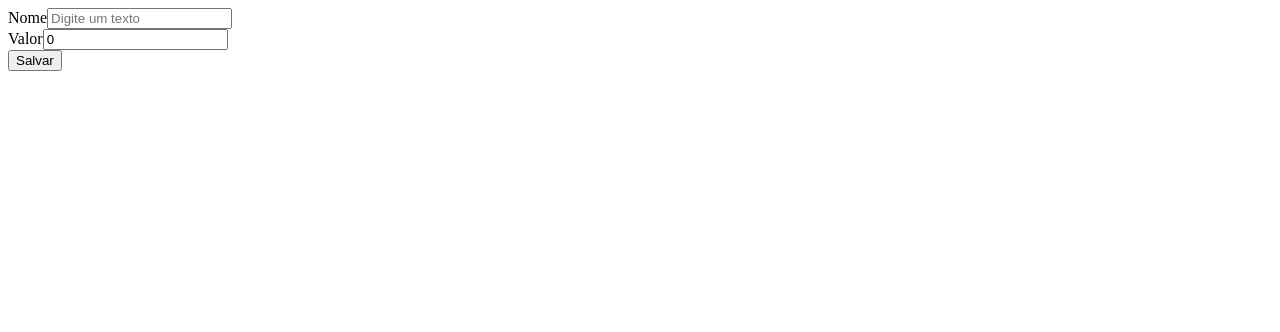
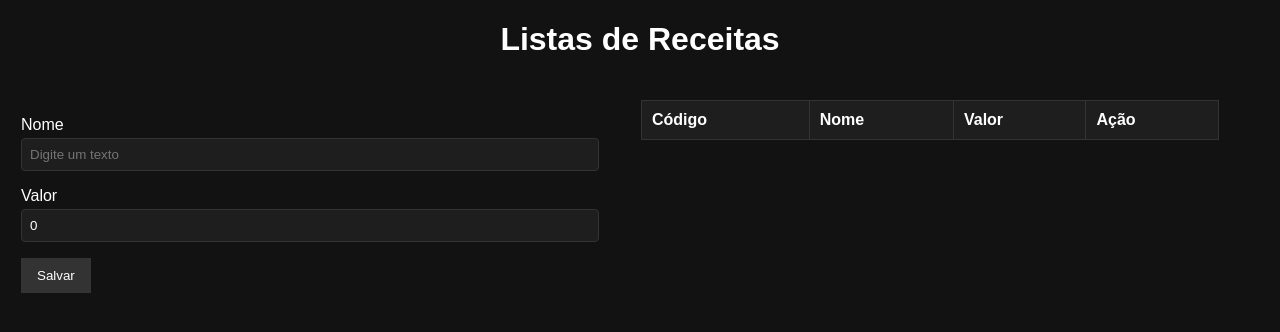
Before and after one commit to Sammadar/caixa-ng, an Angular app: page / in a window 1280 px wide. Shown: the top 332 px of the page. Built offline with nearby package versions, Linux system fonts and the light colour scheme.

Commit message:
adicionando o listar, apagar e editar

```diff
--- a/angular.json
+++ b/angular.json
@@ -57,6 +57,9 @@
         },
         "serve": {
           "builder": "@angular-devkit/build-angular:dev-server",
+          "options":{
+            "open": false
+          },
           "configurations": {
             "production": {
               "buildTarget": "caixa-ng:build:production"
--- a/src/app/components/receitas/cadastro-receita/cadastro-receita.component.css
+++ b/src/app/components/receitas/cadastro-receita/cadastro-receita.component.css
@@ -0,0 +1,64 @@
+h1{
+    text-align: center;
+}
+
+.container{
+    display: flex;
+    flex-direction: column;
+    height: 100%;
+    width: 100%;
+}
+
+.formulario-tabela{
+    display: flex;
+    flex-direction: row;
+    gap: 40px;
+    padding: 20px;
+    box-sizing: border-box;
+}
+
+.tabela,
+.formulario{
+    flex: 1;
+    overflow-y: auto;
+    padding: 0 1px;
+}
+
+table{
+    width: 100%;
+    border-collapse: collapse;
+    background-color: #1e1e1e;
+}
+
+th,td{
+    border: 1px solid #333;
+    padding: 10px;
+    text-align: left;
+}
+label{
+    display: block;
+    margin-bottom: 4px;
+    margin-top: 16px;
+}
+
+input{
+    width: 100%;
+    padding: 8px;
+    background-color: #1e1e1e;
+    color: #fff;
+    border: 1px solid #333;
+    border-radius: 4px;
+    box-sizing: border-box;
+}
+button{
+    background-color: #333;
+    color: #fff;
+    border: none;
+    padding: 10px 16px;
+    margin-top: 16px;
+    cursor: pointer;
+    margin-right: 10px;
+}
+buttom:hover{
+    background-color: #444;
+}
--- a/src/app/components/receitas/cadastro-receita/cadastro-receita.component.html
+++ b/src/app/components/receitas/cadastro-receita/cadastro-receita.component.html
@@ -1,7 +1,10 @@
-<div>
+<div class="container">
+    <h1>Listas de Receitas</h1>
+
+    <div class="formulario-tabela">
+        <div class="formulario"><div>
             <label for="campo-nome">Nome</label>
             <input type="text" id="campo-nome" placeholder="Digite um texto" [(ngModel)]="nome">
-
         </div>
 
         <div>
@@ -10,15 +13,32 @@
         </div>
 
         <button (click)="salvarReceita()">Salvar</button>
-@if(nome != ""){
+        </div>
 
-<p> Texto digitado: {{nome}} </p>
-
-<ul>
-    <li>1 vez: {{ valor * 1 }} </li>
-    <li>2 vez: {{ valor * 2 }} </li>
-    <li>3 vez: {{ valor * 3 }} </li>
-    <li>4 vez: {{ valor * 4 }} </li>
-</ul>
-
+        <div class="tabela">
+            <table border ="1">
+                <thead>
+                    <tr>
+                        <th>Código</th>
+                        <th>Nome</th>
+                        <th>Valor</th>
+                        <th>Ação</th>
+                    </tr>
+                </thead>
+                <tbody>
+                    @for(receita of receitas; track receitas){
+                        <tr>
+                            <td>{{receita.id}}</td>
+                            <td>{{receita.nome}}</td>
+                            <td>{{receita.valor}}</td>
+                            <td>
+                                <button (click)="editar(receita)">Editar</button>
+                                <button (click)="apagar(receita)">Apagar</button>
+                            </td>
+                        </tr>
                     }
+                </tbody>
+            </table>
+        </div>
+    <div>
+<div>
--- a/src/app/components/receitas/cadastro-receita/cadastro-receita.component.ts
+++ b/src/app/components/receitas/cadastro-receita/cadastro-receita.component.ts
@@ -1,5 +1,6 @@
 import { Component } from '@angular/core';
 import { FormsModule } from '@angular/forms';
+import { Receita } from '../../../models/receita';
 
 @Component({
   selector: 'app-cadastro-receita',
@@ -10,15 +11,73 @@
 export class CadastroReceitaComponent {
   // Toda vez que utlizar [(ngModel)] é obrigatório importar FormsModule
   // ngModel é a forma que fazemos a ligação de algum campo com uma variável
+  proximoId: number = 0;
+  //idParaEditar é uma variável do tipo number que é nullable, ou seja, ela pode ou não ter valer (?)
+  idParaEditar?: number;
 
   nome: string = "";
   valor: number = 0
-  receitas: Array<string> = [];
+  receitas: Array<Receita> = [];
 
   salvarReceita() {
-    debugger;
+    if (this.nome.length < 3) {
+      alert("Nome deve conter no mínimo 3 caracteres")
+      return;
+    }
+    if (this.nome.length > 30) {
+      alert("Nome deve conter no máximo 30 caracteres")
+      return;
+    }
+    let valor = parseFloat(this.valor.toString().replace(",", "."));
+    // NaN é not a number, é recebido NaN quando o valor que é tentado converter para float
+    //não é um float válido
+    if (Number.isNaN(valor)) {
+      alert("Valor deve ser um número real");
+      return;
+    }
+    if (valor <= 0) {
+      alert("Valor deve ser maior que R$ 0,00");
+      return;
+    }
+    if (this.idParaEditar == undefined) {
+      this.cadastrarReceita();
+    } else {
+      this.editarReceita();
+    }
+
+    this.nome = "";
+    this.valor = 0;
+  }
+
+  editarReceita() {
+    let indiceReceita = this.receitas.findIndex(x => x.id == this.idParaEditar);
+    this.receitas[indiceReceita].nome = this.nome;
+    this.receitas[indiceReceita].valor = this.valor;
+
+    this.idParaEditar = undefined;
+  }
+
+  cadastrarReceita() {
+    this.proximoId++;
+    let receita = new Receita(this.proximoId, this.nome, this.valor);
+    // debugger;
     // como adicionar um elemento em uma lista de strinig em ts
-    this.receitas.push(this.nome);
-    alert(this.nome);
+    this.receitas.push(receita);
+    // alert(this.nome);
   }
+
+  apagar(receita: Receita) {
+    let confirmacao = confirm(`Deseja realmente apagar a receita '${receita.nome}'?`)
+    // Buscando o indice da receita filtrando por id da receita que foi selecionada
+    let indiceReceita = this.receitas.findIndex(x => x.id == receita.id);
+    // removendo a receita da lista receitas utilizando indice, removendo 1 elemento da lista
+    this.receitas.splice(indiceReceita, 1);
+  }
+
+  editar(receita: Receita) {
+    this.nome = receita.nome;
+    this.valor = receita.valor;
+    this.idParaEditar = receita.id;
+  }
+  // button (click)
 }
--- /dev/null
+++ b/src/app/models/receita.ts
@@ -0,0 +1,11 @@
+export class Receita{
+    id: number;
+    nome: string;
+    valor: number;
+
+constructor(id: number, nome: string, valor: number){
+        this.id= id;
+        this.nome = nome;
+        this.valor = valor;
+    }
+}
--- a/src/styles.css
+++ b/src/styles.css
@@ -1 +1,9 @@
-/* You can add global styles to this file, and also import other style files */
+html, body {
+    margin: 0;
+    padding: 0;
+    height: 100%;
+    width: 100%;
+    background-color:  #121212;;
+    color: #fff;
+    font-family: Arial, Helvetica, sans-serif
+}
```
Lines whose indentation alone changed are shown as unchanged.
